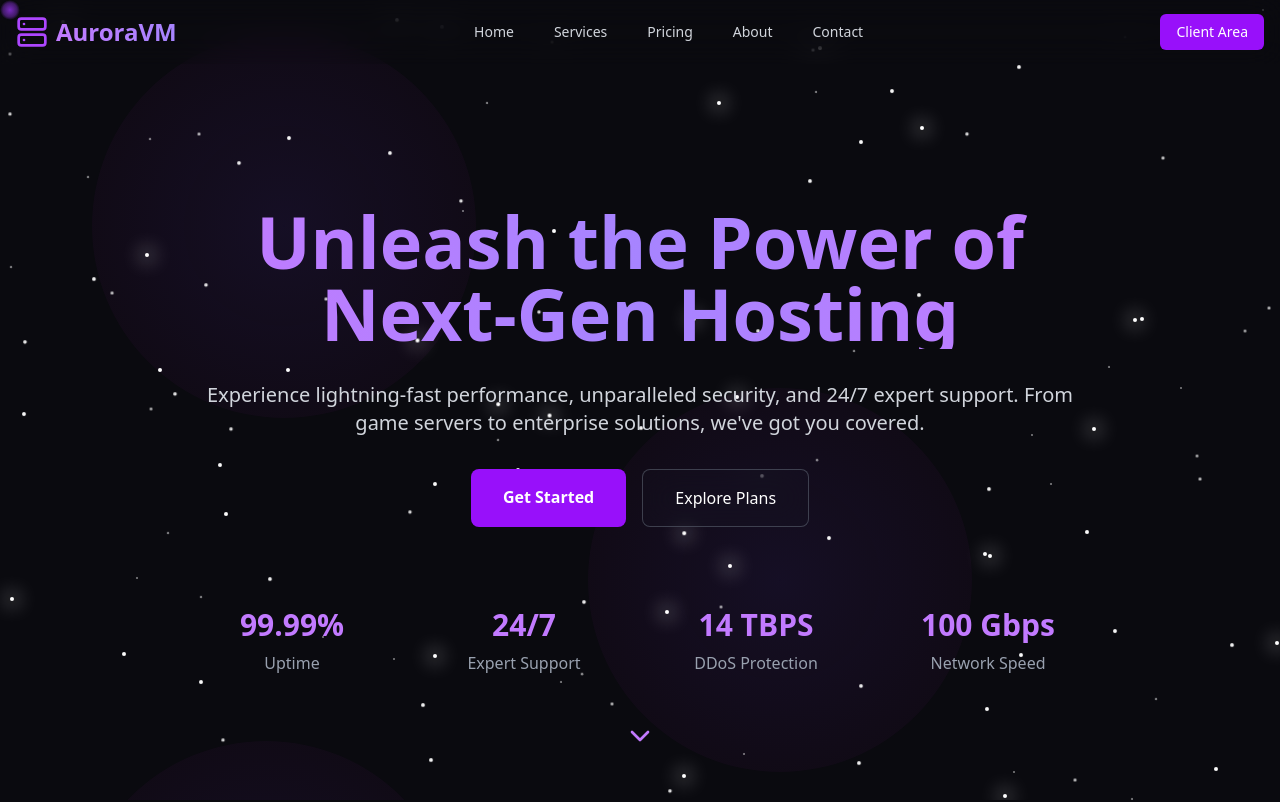
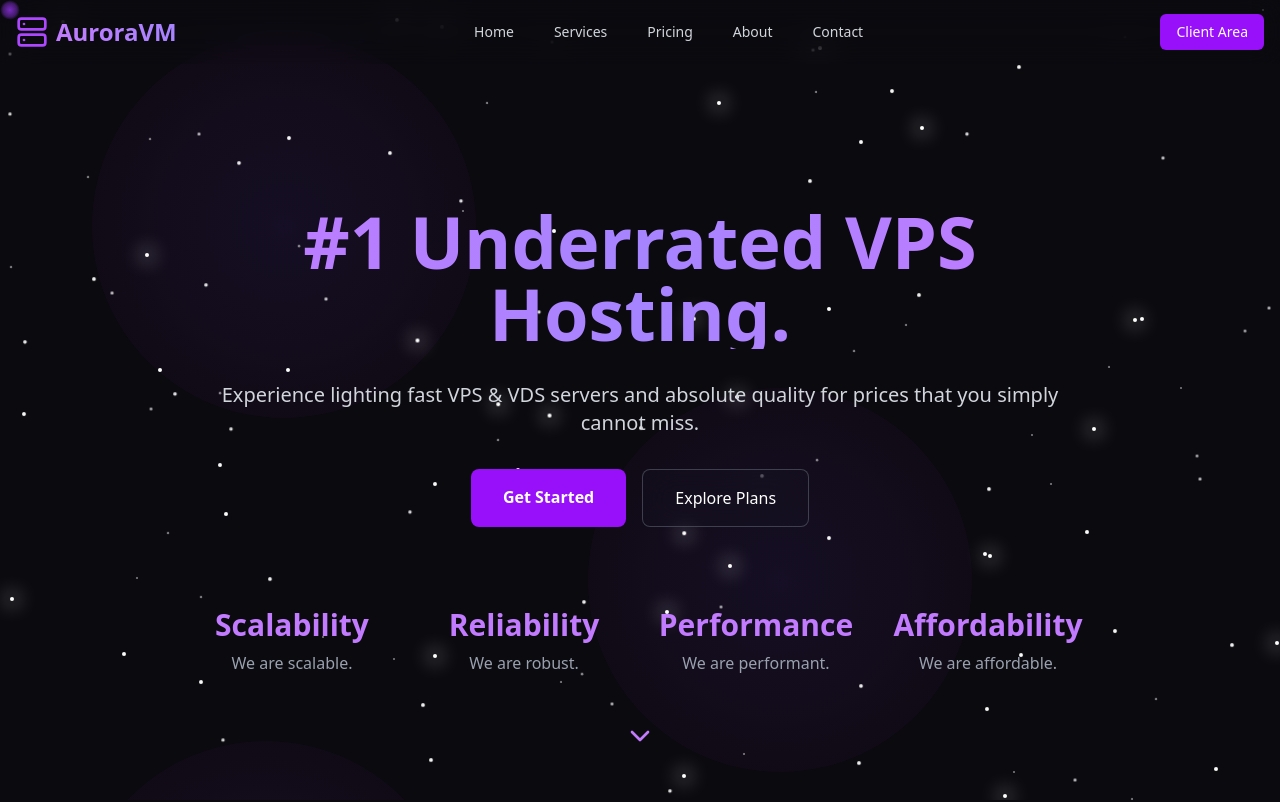
Before and after one commit to solarnode-developement/MythicalHosting, a Vue app: page / in a window 1280 px wide. Shown: the top 802 px of the page. Built offline with nearby package versions, Linux system fonts and the light colour scheme; the HTML template or start-up script is replaced by a standard one.

Commit message:
Update Hero.vue

```diff
--- a/src/components/Hero.vue
+++ b/src/components/Hero.vue
@@ -8,7 +8,7 @@
           :initial="{ opacity: 0, y: 50 }"
           :enter="{ opacity: 1, y: 0, transition: { duration: 1000, ease: 'easeOut' } }"
         >
-          Unleash the Power of Next-Gen Hosting
+          #1 Underrated VPS Hosting.
         </h1>
 
         <p
@@ -17,8 +17,7 @@
           :initial="{ opacity: 0, y: 50 }"
           :enter="{ opacity: 1, y: 0, transition: { duration: 1000, delay: 200, ease: 'easeOut' } }"
         >
-          Experience lightning-fast performance, unparalleled security, and 24/7 expert support.
-          From game servers to enterprise solutions, we've got you covered.
+          Experience lighting fast VPS & VDS servers and absolute quality for prices that you simply cannot miss.
         </p>
 
         <div
@@ -59,9 +58,9 @@
 import { ChevronDownIcon } from 'lucide-vue-next'
 
 const stats = [
-  { value: '99.99%', label: 'Uptime' },
-  { value: '24/7', label: 'Expert Support' },
-  { value: '14 TBPS', label: 'DDoS Protection' },
-  { value: '100 Gbps', label: 'Network Speed' }
+  { value: 'Scalability', label: 'We are scalable.' },
+  { value: 'Reliability', label: 'We are robust.' },
+  { value: 'Performance', label: 'We are performant.' },
+  { value: 'Affordability', label: 'We are affordable.' }
 ]
 </script>
```
